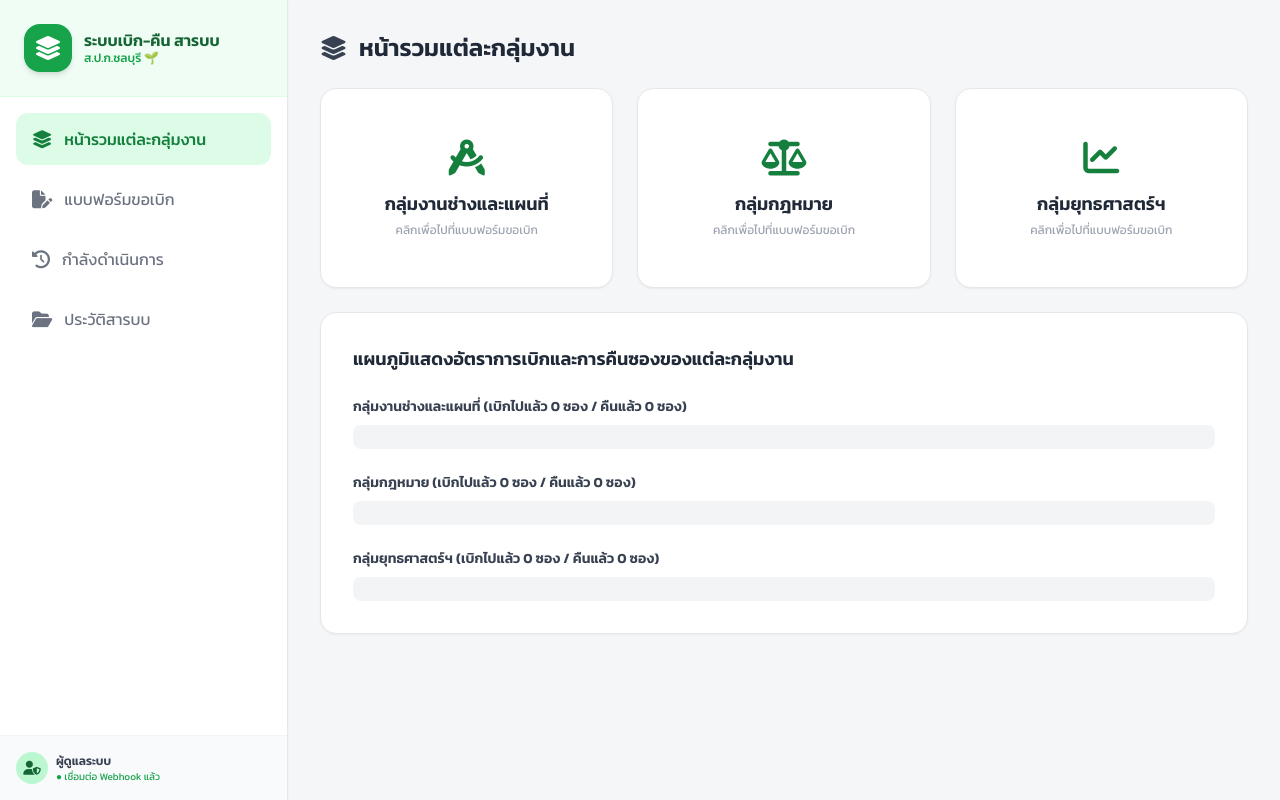
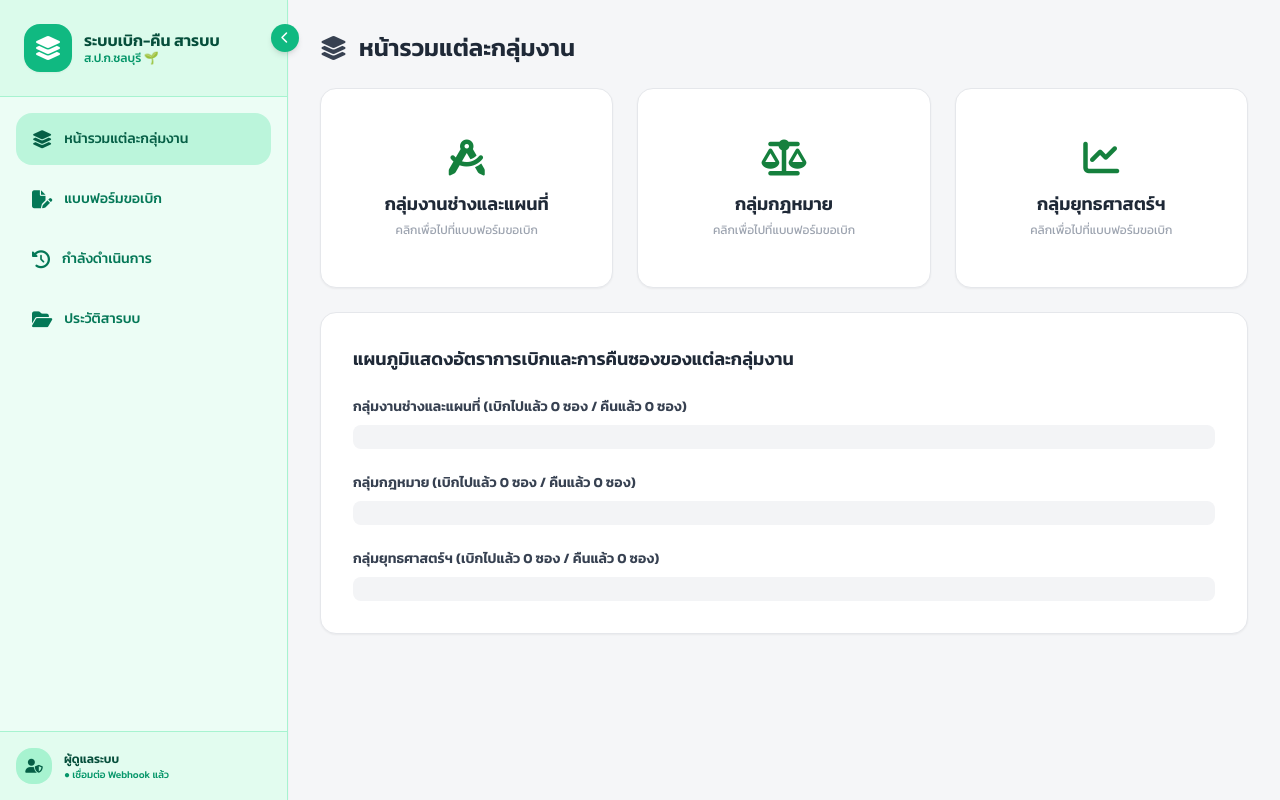
Before and after one commit to Rawadee47/borrow-system, a plain HTML site: page index.html in a window 1280 px wide. Both pictures are taken after a click on the button "หน้ารวมแต่ละกลุ่มงาน". Drawn offline with nearby package versions, Linux system fonts and the light colour scheme.

```diff
--- a/index.html
+++ b/index.html
@@ -37,54 +37,60 @@
         .custom-scrollbar::-webkit-scrollbar { width: 6px; }
         .custom-scrollbar::-webkit-scrollbar-track { background: #f1f1f1; }
         .custom-scrollbar::-webkit-scrollbar-thumb { background: #86efac; border-radius: 10px; }
+        .sidebar-transition { transition: all 0.3s ease-in-out; }
     </style>
 </head>
 <body class="h-screen flex overflow-hidden text-gray-700">
 
-    <!-- ==================== ฝั่งซ้าย: แถบเมนู (Sidebar) ==================== -->
-    <aside class="w-72 bg-white border-r border-gray-200 flex flex-col justify-between shadow-sm z-10">
+    <!-- ==================== ฝั่งซ้าย: แถบเมนู (Sidebar) สีเขียวน่ารักเปิด-ปิดได้ ==================== -->
+    <aside id="sidebar" class="w-72 bg-emerald-50 border-r border-emerald-200 flex flex-col justify-between shadow-sm z-10 sidebar-transition relative">
+        <!-- ปุ่มเปิด/ปิด Sidebar -->
+        <button onclick="toggleSidebar()" class="absolute -right-3 top-6 bg-emerald-500 text-white w-7 h-7 rounded-full flex items-center justify-center shadow-md hover:bg-emerald-600 transition z-20 focus:outline-none">
+            <i id="toggleIcon" class="fa-solid fa-chevron-left text-xs"></i>
+        </button>
+
         <div>
             <!-- โลโก้ & ชื่อระบบ -->
-            <div class="p-6 bg-brand-50 border-b border-brand-100 flex items-center space-x-3">
-                <div class="w-12 h-12 bg-brand-600 text-white rounded-2xl flex items-center justify-center text-2xl shadow-md">
+            <div class="p-6 bg-emerald-100/60 border-b border-emerald-200 flex items-center space-x-3 overflow-hidden">
+                <div class="w-12 h-12 bg-emerald-500 text-white rounded-2xl flex items-center justify-center text-2xl shadow-sm shrink-0">
                     <i class="fa-solid fa-layer-group"></i>
                 </div>
-                <div>
-                    <h1 class="font-bold text-brand-800 leading-tight">ระบบเบิก-คืน สารบบ</h1>
-                    <p class="text-xs text-brand-600 font-medium">ส.ป.ก.ชลบุรี 🌱</p>
+                <div class="sidebar-text whitespace-nowrap">
+                    <h1 class="font-bold text-emerald-900 leading-tight">ระบบเบิก-คืน สารบบ</h1>
+                    <p class="text-xs text-emerald-600 font-medium">ส.ป.ก.ชลบุรี 🌱</p>
                 </div>
             </div>
 
             <!-- เมนูหลัก -->
             <nav class="p-4 space-y-2">
-                <button onclick="switchTab('section1')" id="btn-section1" class="menu-btn w-full flex items-center space-x-3 px-4 py-3 rounded-xl transition duration-200 text-brand-700 bg-brand-100 font-medium">
-                    <i class="fa-solid fa-layer-group text-lg"></i>
-                    <span>หน้ารวมแต่ละกลุ่มงาน</span>
+                <button onclick="switchTab('section1')" id="btn-section1" class="menu-btn w-full flex items-center space-x-3 px-4 py-3 rounded-2xl transition duration-200 text-emerald-800 bg-emerald-200/70 font-medium">
+                    <i class="fa-solid fa-layer-group text-lg shrink-0"></i>
+                    <span class="sidebar-text text-sm">หน้ารวมแต่ละกลุ่มงาน</span>
                 </button>
-                <button onclick="switchTab('section2')" id="btn-section2" class="menu-btn w-full flex items-center space-x-3 px-4 py-3 rounded-xl transition duration-200 text-gray-500 hover:bg-brand-50 hover:text-brand-600">
-                    <i class="fa-solid fa-file-pen text-lg"></i>
-                    <span>แบบฟอร์มขอเบิก</span>
+                <button onclick="switchTab('section2')" id="btn-section2" class="menu-btn w-full flex items-center space-x-3 px-4 py-3 rounded-2xl transition duration-200 text-emerald-700 hover:bg-emerald-100 font-medium">
+                    <i class="fa-solid fa-file-pen text-lg shrink-0"></i>
+                    <span class="sidebar-text text-sm">แบบฟอร์มขอเบิก</span>
                 </button>
-                <button onclick="switchTab('section3')" id="btn-section3" class="menu-btn w-full flex items-center space-x-3 px-4 py-3 rounded-xl transition duration-200 text-gray-500 hover:bg-brand-50 hover:text-brand-600">
-                    <i class="fa-solid fa-clock-rotate-left text-lg"></i>
-                    <span>กำลังดำเนินการ</span>
+                <button onclick="switchTab('section3')" id="btn-section3" class="menu-btn w-full flex items-center space-x-3 px-4 py-3 rounded-2xl transition duration-200 text-emerald-700 hover:bg-emerald-100 font-medium">
+                    <i class="fa-solid fa-clock-rotate-left text-lg shrink-0"></i>
+                    <span class="sidebar-text text-sm">กำลังดำเนินการ</span>
                 </button>
-                <button onclick="switchTab('section4')" id="btn-section4" class="menu-btn w-full flex items-center space-x-3 px-4 py-3 rounded-xl transition duration-200 text-gray-500 hover:bg-brand-50 hover:text-brand-600">
-                    <i class="fa-solid fa-folder-open text-lg"></i>
-                    <span>ประวัติสารบบ</span>
+                <button onclick="switchTab('section4')" id="btn-section4" class="menu-btn w-full flex items-center space-x-3 px-4 py-3 rounded-2xl transition duration-200 text-emerald-700 hover:bg-emerald-100 font-medium">
+                    <i class="fa-solid fa-folder-open text-lg shrink-0"></i>
+                    <span class="sidebar-text text-sm">ประวัติสารบบ</span>
                 </button>
             </nav>
         </div>
 
         <!-- Footer แสดงผู้ใช้งาน -->
-        <div class="p-4 border-t border-gray-100 bg-gray-50">
-            <div class="flex items-center space-x-2">
-                <div class="w-8 h-8 rounded-full bg-brand-200 text-brand-800 flex items-center justify-center font-bold text-sm">
+        <div class="p-4 border-t border-emerald-200 bg-emerald-100/40">
+            <div class="flex items-center space-x-3 overflow-hidden">
+                <div class="w-9 h-9 rounded-2xl bg-emerald-200 text-emerald-800 flex items-center justify-center font-bold text-sm shrink-0">
                     <i class="fa-solid fa-user-shield"></i>
                 </div>
-                <div>
-                    <p class="text-xs font-semibold text-gray-700">ผู้ดูแลระบบ</p>
-                    <p class="text-[10px] text-green-600">● เชื่อมต่อ Webhook แล้ว</p>
+                <div class="sidebar-text whitespace-nowrap">
+                    <p class="text-xs font-semibold text-emerald-900">ผู้ดูแลระบบ</p>
+                    <p class="text-[10px] text-emerald-600 font-medium">● เชื่อมต่อ Webhook แล้ว</p>
                 </div>
             </div>
         </div>
@@ -100,7 +106,6 @@
                 <h2 class="text-2xl font-bold text-gray-800">หน้ารวมแต่ละกลุ่มงาน</h2>
             </header>
 
-            <!-- การ์ดกลุ่มงาน 3 กลุ่ม (เอาตัวเลขออกแล้ว) -->
             <div class="grid grid-cols-1 md:grid-cols-3 gap-6">
                 <!-- ช่างและแผนที่ -->
                 <div onclick="openBorrowForm('กลุ่มงานช่างและแผนที่')" class="bg-white rounded-2xl p-8 border border-gray-200 shadow-sm hover:border-brand-500 hover:shadow-md transition cursor-pointer text-center flex flex-col items-center justify-center min-h-[200px]">
@@ -130,7 +135,7 @@
                 </div>
             </div>
 
-            <!-- แผนภูมิแสดงอัตราการเบิกและการคืนซอง (เอาตัวเลขออกแล้ว) -->
+            <!-- แผนภูมิแสดงอัตราการเบิกและการคืนซอง -->
             <div class="bg-white p-8 rounded-2xl border border-gray-200 shadow-sm mt-8 space-y-6">
                 <h3 class="text-lg font-bold text-gray-800">แผนภูมิแสดงอัตราการเบิกและการคืนซองของแต่ละกลุ่มงาน</h3>
 
@@ -248,6 +253,12 @@
                         </label>
                         <input type="text" id="otherDetail" placeholder="ระบุรายละเอียดเอกสารอื่นๆ..." class="hidden mt-2 w-full px-4 py-2 rounded-xl border border-gray-200 focus:ring-2 focus:ring-brand-500 focus:outline-none">
                     </div>
+
+                    <!-- ช่องหมายเหตุที่เพิ่มเข้ามาใหม่ -->
+                    <div class="mt-4">
+                        <label class="block text-sm font-medium text-gray-700 mb-1">หมายเหตุ (ถ้ามี)</label>
+                        <textarea id="remark" rows="2" placeholder="ระบุรายละเอียดเพิ่มเติม หรือเหตุผลการเบิก..." class="w-full px-4 py-2.5 rounded-xl border border-gray-200 focus:ring-2 focus:ring-brand-500 focus:outline-none text-sm"></textarea>
+                    </div>
                 </div>
 
                 <div class="pt-4">
@@ -294,12 +305,13 @@
                 <div class="overflow-x-auto">
                     <table class="w-full text-left border-collapse">
                         <thead>
-                            <tr class="bg-brand-50 border-b border-brand-100 text-xs font-semibold text-brand-800 uppercase">
+                            <tr class="bg-emerald-100/60 border-b border-emerald-200 text-xs font-semibold text-emerald-900 uppercase">
                                 <th class="p-4">วันที่เบิก</th>
                                 <th class="p-4">กลุ่มงาน</th>
                                 <th class="p-4">ผู้เบิก</th>
                                 <th class="p-4">แปลง / ระวาง / อำเภอ</th>
                                 <th class="p-4">รายการที่เบิก</th>
+                                <th class="p-4">หมายเหตุ</th>
                                 <th class="p-4 text-center">สถานะ</th>
                             </tr>
                         </thead>
@@ -322,7 +334,6 @@
             <h3 class="text-xl font-bold text-gray-800">ยืนยันการคืนสารบบ</h3>
             <p class="text-sm text-gray-500">คุณต้องการยืนยันการคืนสารบบรายการนี้เข้าสู่ระบบใช่หรือไม่?</p>
 
-            <!-- ปรับเปลี่ยนการแสดงผลแยกบรรทัดตรงนี้ -->
             <div id="modalItemDetails" class="bg-gray-50 p-3 rounded-xl text-left text-xs text-gray-600 space-y-1"></div>
 
             <div class="flex space-x-3 pt-2">
@@ -336,9 +347,11 @@
     <script>
         const WEBHOOK_URL = "https://discord.com/api/webhooks/1547244190562521111/Pbg82IFtqd5DlWvTEYNM9aRRgUDC8ikNdYGCZYq-aqF25HlqDtkoFeRJoxyORHLPvGcY";
 
-        let records = [];
+        // โหลดข้อมูลจาก LocalStorage ถ้าไม่มีให้ใช้陣列ว่าง
+        let records = JSON.parse(localStorage.getItem('saraban_records')) || [];
         let currentActiveGroupFilter = 'กลุ่มงานช่างและแผนที่';
         let pendingReturnId = null;
+        let isSidebarCollapsed = false;
 
         window.onload = () => {
             document.getElementById('borrowDate').valueAsDate = new Date();
@@ -347,18 +360,46 @@
             renderHistoryTable();
         };
 
+        // บันทึกข้อมูลลง LocalStorage
+        function saveRecords() {
+            localStorage.setItem('saraban_records', JSON.stringify(records));
+        }
+
+        // ระบบเปิด-ปิด Sidebar
+        function toggleSidebar() {
+            const sidebar = document.getElementById('sidebar');
+            const toggleIcon = document.getElementById('toggleIcon');
+            const sidebarTexts = document.querySelectorAll('.sidebar-text');
+
+            isSidebarCollapsed = !isSidebarCollapsed;
+
+            if (isSidebarCollapsed) {
+                sidebar.classList.remove('w-72');
+                sidebar.classList.add('w-20');
+                toggleIcon.classList.remove('fa-chevron-left');
+                toggleIcon.classList.add('fa-chevron-right');
+                sidebarTexts.forEach(el => el.classList.add('hidden'));
+            } else {
+                sidebar.classList.remove('w-20');
+                sidebar.classList.add('w-72');
+                toggleIcon.classList.remove('fa-chevron-right');
+                toggleIcon.classList.add('fa-chevron-left');
+                sidebarTexts.forEach(el => el.classList.remove('hidden'));
+            }
+        }
+
         function switchTab(tabId) {
             document.querySelectorAll('.tab-content').forEach(el => el.classList.add('hidden'));
             document.getElementById(tabId).classList.remove('hidden');
 
             document.querySelectorAll('.menu-btn').forEach(btn => {
-                btn.classList.remove('bg-brand-100', 'text-brand-700', 'font-medium');
-                btn.classList.add('text-gray-500');
+                btn.classList.remove('bg-emerald-200/70', 'text-emerald-800');
+                btn.classList.add('text-emerald-700');
             });
 
             const activeBtn = document.getElementById('btn-' + tabId);
-            activeBtn.classList.add('bg-brand-100', 'text-brand-700', 'font-medium');
-            activeBtn.classList.remove('text-gray-500');
+            activeBtn.classList.add('bg-emerald-200/70', 'text-emerald-800');
+            activeBtn.classList.remove('text-emerald-700');
         }
 
         function openBorrowForm(groupName) {
@@ -411,6 +452,7 @@
             }
 
             const sarabanNo = document.getElementById('sarabanNumber').value;
+            const remarkVal = document.getElementById('remark').value;
 
             const newRecord = {
                 id: Date.now(),
@@ -422,10 +464,12 @@
                 district: document.getElementById('district').value,
                 items: selectedItems,
                 sarabanNo: sarabanNo,
+                remark: remarkVal,
                 status: 'กำลังดำเนินการ'
             };
 
             records.push(newRecord);
+            saveRecords(); // บันทึกข้อมูลคงทน
 
             sendNotification('borrow', newRecord);
 
@@ -486,6 +530,7 @@
                             <p><strong>อำเภอ:</strong> ${item.district}</p>
                             ${item.sarabanNo ? `<p class="text-amber-700 font-medium"><strong>เลขสารบัญ:</strong> ${item.sarabanNo}</p>` : ''}
                             <p><strong>รายการ:</strong> ${item.items.join(', ')}</p>
+                            ${item.remark ? `<p class="text-gray-600 italic"><strong>หมายเหตุ:</strong> ${item.remark}</p>` : ''}
                         </div>
                     </div>
                     <button onclick="openReturnModal(${item.id})" class="w-full py-2 bg-brand-50 text-brand-700 font-medium rounded-xl hover:bg-brand-600 hover:text-white transition text-xs flex items-center justify-center space-x-1">
@@ -497,7 +542,6 @@
             });
         }
 
-        // ป๊อบอัพปรับแก้การแสดงผลแยกบรรทัด
         function openReturnModal(id) {
             pendingReturnId = id;
             const item = records.find(r => r.id === id);
@@ -520,6 +564,8 @@
                 const item = records.find(r => r.id === pendingReturnId);
                 item.status = 'คืนสารบบแล้ว';
 
+                saveRecords(); // บันทึกสถานะใหม่ลง LocalStorage
+
                 sendNotification('return', item);
 
                 closeReturnModal();
@@ -535,7 +581,7 @@
             tbody.innerHTML = '';
 
             if(records.length === 0) {
-                tbody.innerHTML = `<tr><td colspan="6" class="text-center py-6 text-gray-400">ยังไม่มีประวัติการเบิก-คืน</td></tr>`;
+                tbody.innerHTML = `<tr><td colspan="7" class="text-center py-6 text-gray-400">ยังไม่มีประวัติการเบิก-คืน</td></tr>`;
                 return;
             }
 
@@ -556,6 +602,7 @@
                         ${item.items.join(', ')}
                         ${item.sarabanNo ? `<br><span class="text-amber-600">(สารบัญ: ${item.sarabanNo})</span>` : ''}
                     </td>
+                    <td class="p-4 text-gray-500 text-xs">${item.remark || '-'}</td>
                     <td class="p-4 text-center">${statusBadge}</td>
                 `;
                 tbody.appendChild(tr);
@@ -604,7 +651,8 @@
                             { name: "กลุ่ม/ระวางที่", value: data.landGroup, inline: true },
                             { name: "อำเภอ", value: data.district, inline: true },
                             { name: "รายการเอกสาร", value: data.items.join(', '), inline: false },
-                            ...(data.sarabanNo ? [{ name: "เลขสารบัญ", value: data.sarabanNo, inline: true }] : [])
+                            ...(data.sarabanNo ? [{ name: "เลขสารบัญ", value: data.sarabanNo, inline: true }] : []),
+                            ...(data.remark ? [{ name: "หมายเหตุ", value: data.remark, inline: false }] : [])
                         ],
                         footer: { text: "ระบบแจ้งเตือนสารบบ ส.ป.ก.ชลบุรี" },
                         timestamp: new Date()
```
